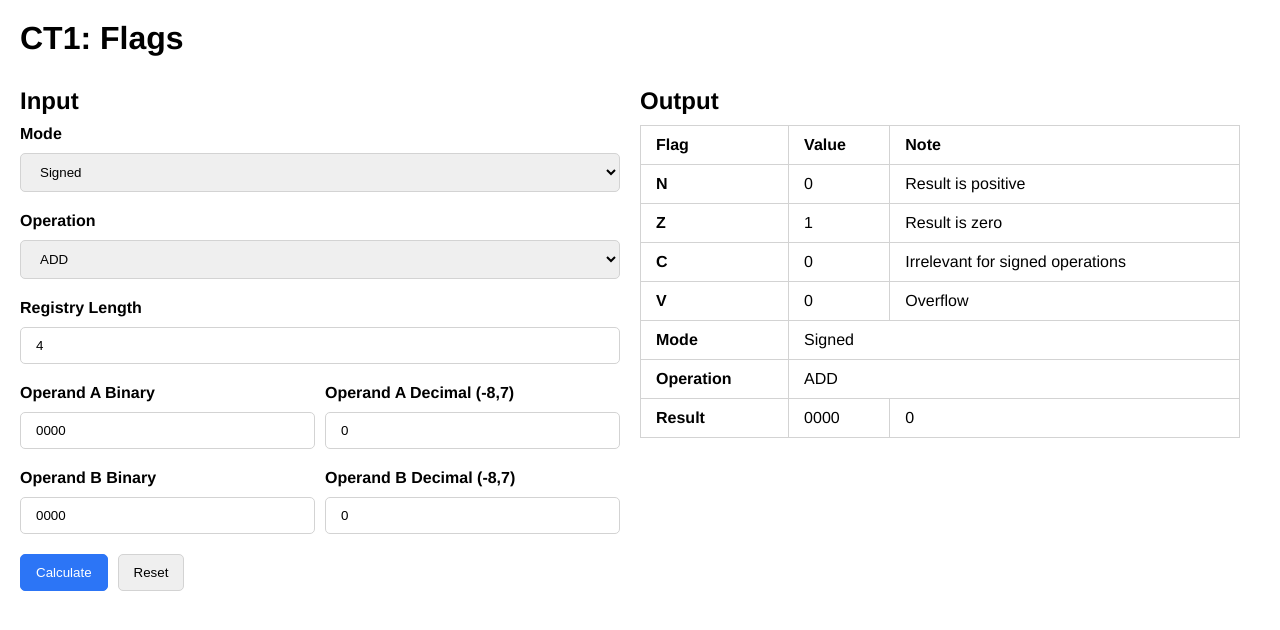
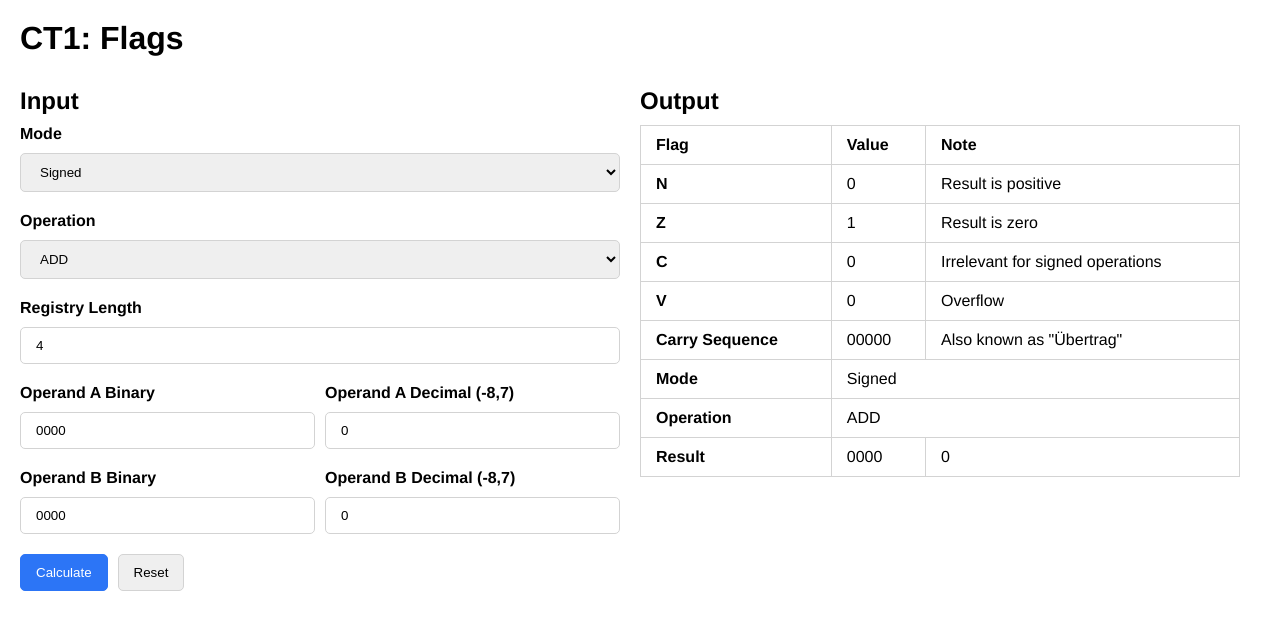
Before and after one commit to MrF3lix/condition-flags, a React (Create React App) app: page / in a window 1280 px wide. Both pictures are taken after a click on the button "Calculate". Shown: the top 630 px of the page. Built offline with nearby package versions, Linux system fonts and the light colour scheme.

Commit message:
Add carry sequence

```diff
--- a/src/FlagCalculator.js
+++ b/src/FlagCalculator.js
@@ -151,6 +151,11 @@ export const FlagCalculator = () => {
                   <td>{flags.mode === Flags.SIGNED ? 'Overflow' : 'Irrelevant for unsigned operations'}</td>
                 </tr>
                 <tr>
+                  <th>Carry Sequence</th>
+                  <td>{flags.cs}</td>
+                  <td>Also known as "Übertrag"</td>
+                </tr>
+                <tr>
                   <th>Mode</th>
                   <td colSpan={2}>{flags.mode === Flags.SIGNED ? 'Signed' : 'Unsigned'}</td>
                 </tr>
--- a/src/lib/flags.js
+++ b/src/lib/flags.js
@@ -43,11 +43,11 @@ export const exec = (a, b, operation, mode, registryLength) => {
   a = toBinaryArray(a, mode)
   b = toBinaryArray(b, mode)
 
-  let [c, v, result] = getCarryAndOverflowFlag(a, b, operation)
+  let [c, v, result, cs] = getCarryAndOverflowFlag(a, b, operation)
   let n = getNegativeFlag(result)
   let z = getZeroFlag(result)
 
-  return { n, z, c, v, result: result.join(''), mode, operation, registryLength }
+  return { n, z, c, v, cs, result: result.join(''), mode, operation, registryLength }
 }
 
 export const decToBin = (decVal, binaryLength) => {
@@ -79,7 +79,7 @@ export const decToBin = (decVal, binaryLength) => {
 }
 
 const getCarryAndOverflowFlag = (a, b, operation) => {
-  let c = 0, v = 0
+  let c = 0, v = 0, cs = ''
   let result = new Array(a.length)
 
   if (operation === SUB) {
@@ -88,6 +88,7 @@ const getCarryAndOverflowFlag = (a, b, operation) => {
 
   if (operation === ADD || operation === SUB) {
     for (let i = a.length - 1; i >= 0; i--) {
+      cs = c + cs
       v = c
       let sum = a[i] + b[i] + c
       if (sum > 1) {
@@ -106,5 +107,6 @@ const getCarryAndOverflowFlag = (a, b, operation) => {
     c = c === 1 ? 0 : 1
   }
 
-  return [c, v, result]
+  cs = c + cs
+  return [c, v, result, cs]
 }
```
